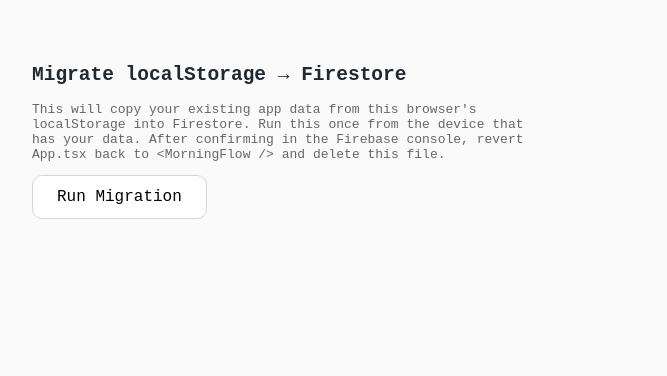
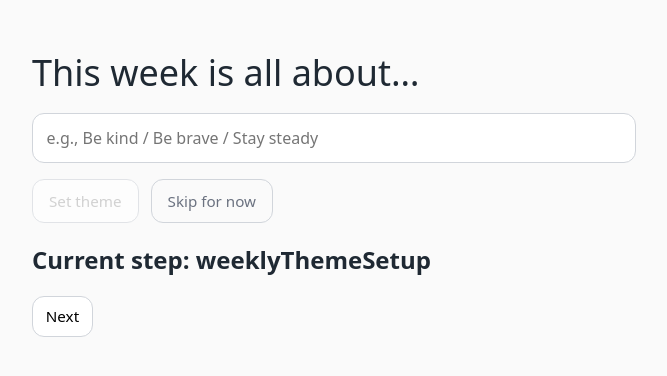
Before and after one commit to AmyTroutman/gentle-planner, a React (Vite) app: page / in a window 1280 px wide. Shown: the top 376 px of the page, without its empty margins (16-683 px from the left). Built offline with nearby package versions, Linux system fonts and the light colour scheme; no server answers; the database is empty.

Commit message:
Migration complete.

```diff
--- a/src/app/App.tsx
+++ b/src/app/App.tsx
@@ -1,5 +1,5 @@
-import MigrateToFirestore from '../features/migrate/MigrateToFirestore'
+import MorningFlow from '../features/morningFlow/MorningFlow'
 
 export default function App() {
-    return <MigrateToFirestore />
+    return <MorningFlow />
 }
```
